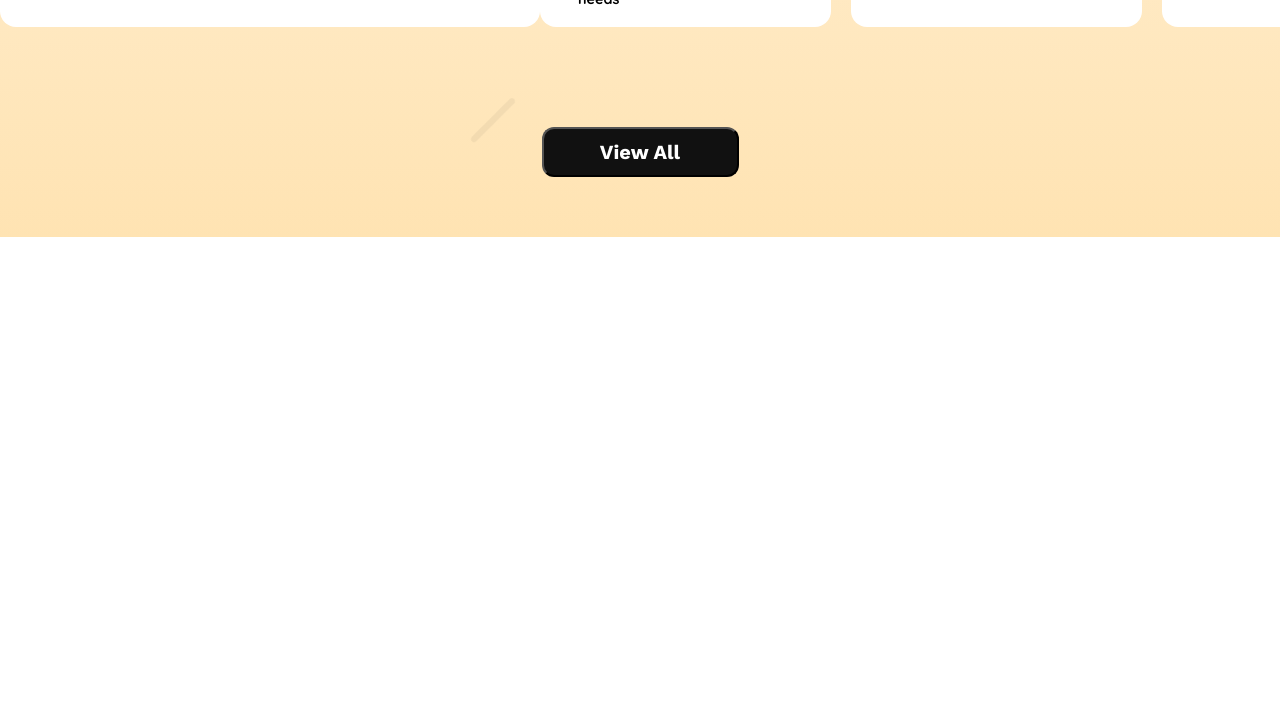
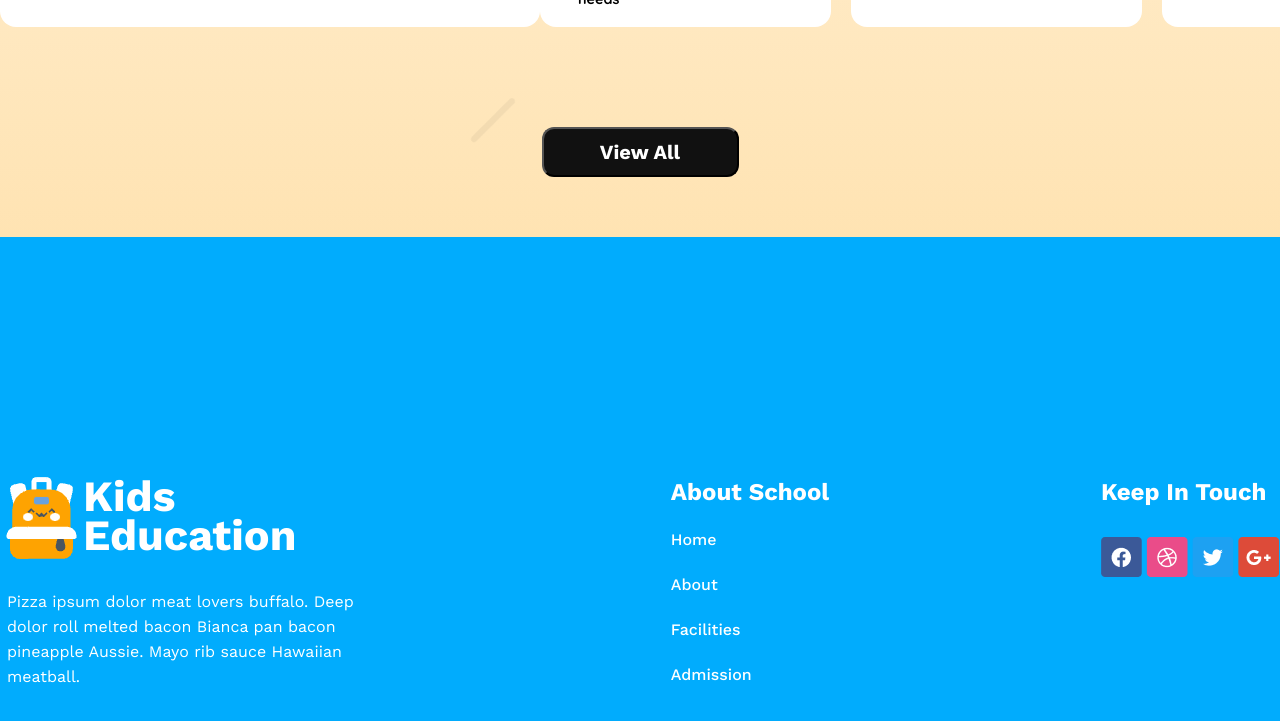
Before and after one commit to Ibtisumraian/ibtisum-assingment-two, a plain HTML site: page index.html in a window 1280 px wide. Shown: the part 2493-3214 px from the top of the page. Before the commit the page ends 2730 px from the top, so only its background shows below. Drawn offline with nearby package versions, Linux system fonts and the light colour scheme.

Commit message:
footer section

```diff
--- a/index.html
+++ b/index.html
@@ -142,6 +142,34 @@
         </section>
     </main>
     <footer>
+        <section class="foot">
+            <div class="foot-container">
+                <div class="foot-logo">
+                    <div class="logo">
+                        <img src="assets\Group 1@1x.png" alt="">
+                        <h1>Kids Education</h1>
+                    </div>
+                    <p>Pizza ipsum dolor meat lovers buffalo. Deep dolor roll melted bacon Bianca pan bacon pineapple Aussie. Mayo rib sauce Hawaiian meatball.</p>
+                </div>
+                <div class="foot-ul">
+                    <h1 id="h101">About School</h1>
+                    <ul>
+                       <li><a href="">Home</a></li>
+                       <li><a href="">About</a></li>
+                       <li><a href="">Facilities</a></li>
+                       <li><a href="">Admission</a></li>
+                </div>
+                <div class="foot-icon">
+                    <h1 id="h101">Keep In Touch</h1>
+                    <div class="icons">
+                        <img src="assets\fb.png" alt="">
+                        <img src="assets\dribble.png" alt="">
+                        <img src="assets\twitter.png" alt="">
+                        <img src="assets\google+.png" alt="">
+                    </div>
+                </div>
+            </div>
+        </section>
 
     </footer>
 </body>
--- a/style/style.css
+++ b/style/style.css
@@ -408,6 +408,76 @@ marquee{
     cursor: pointer;
 }
 
+/* footr starts */
+.foot{
+    background-color: rgb(1, 172, 253);
+    padding-top: 120px;
+    padding-bottom: 170px;
+
+}
+
+.foot-container{
+    max-width: 1500px;
+    display: flex;
+    justify-content: space-between;
+    margin: 120px auto;
+    margin-bottom: 170px;
+}
+
+.logo{
+
+    display: flex;
+
+}
+.foot-logo{
+    max-width: 399px;
+}
+.foot-logo p{
+    color: rgb(255, 255, 255);
+    font-family: "Work Sans", serif;
+    font-size: 1rem;
+    font-weight: 400;
+    line-height: 25px;
+    text-align: initial;
+    margin-top: 30px;
+    margin-left: 7px;
+}
+.logo h1{
+    max-width: 207px;
+    color: rgb(255, 255, 255);
+    font-family: "Work Sans", serif;
+    font-size: 2.7rem;
+    font-weight: 700;
+    line-height: 39.51px;
+}
+.foot-ul{
+    max-width: 160px;
+}
+#h101{
+    color: rgb(255, 255, 255);
+    font-family: "Work Sans", serif;
+    font-size: 1.5rem;
+    font-weight: 700;
+    line-height: 30px;
+}
+.foot-ul li{
+    list-style: none;
+    margin-top: 20px;
+}
+.foot-ul a{
+    text-decoration: none;
+    color: rgb(255, 255, 255);
+    font-family: "Work Sans", serif;
+    font-size: 1rem;
+    font-weight: 500;
+    line-height: 25px;
+}
+.foot-icon{
+    max-width: 200px;
+}
+.icons{
+    margin-top: 30px;
+}
 
 /* media quary for small device */
 
```
Also changed, not shown: assets/Group 1@1x.png (added).
